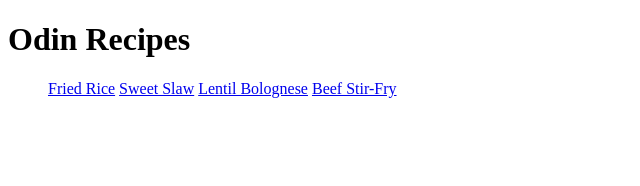
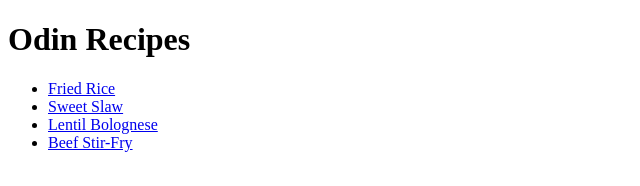
Before and after one commit to Shahr-ai/odin-recipes, a plain HTML site: page index.html in a window 1280 px wide. Shown: the whole page, without its empty margins (0-640 px from the left). Drawn offline with Linux system fonts and the light colour scheme.

Commit message:
Correct list error

```diff
--- a/index.html
+++ b/index.html
@@ -9,10 +9,10 @@
 <body>
     <h1>Odin Recipes</h1>
     <ul>
-        <a href="recipes/fried-rice.html">Fried Rice</a>
-        <a href="recipes/sweet-slaw.html">Sweet Slaw</a>
-        <a href="recipes/lentil-bolognese.html">Lentil Bolognese</a>
-        <a href="recipes/beef-stir-fry.html">Beef Stir-Fry</a>
+        <li><a href="recipes/fried-rice.html">Fried Rice</a></li>
+        <li><a href="recipes/sweet-slaw.html">Sweet Slaw</a></li>
+        <li><a href="recipes/lentil-bolognese.html">Lentil Bolognese</a></li>
+        <li><a href="recipes/beef-stir-fry.html">Beef Stir-Fry</a></li>
     </ul>
 </body>
 </html>
```
